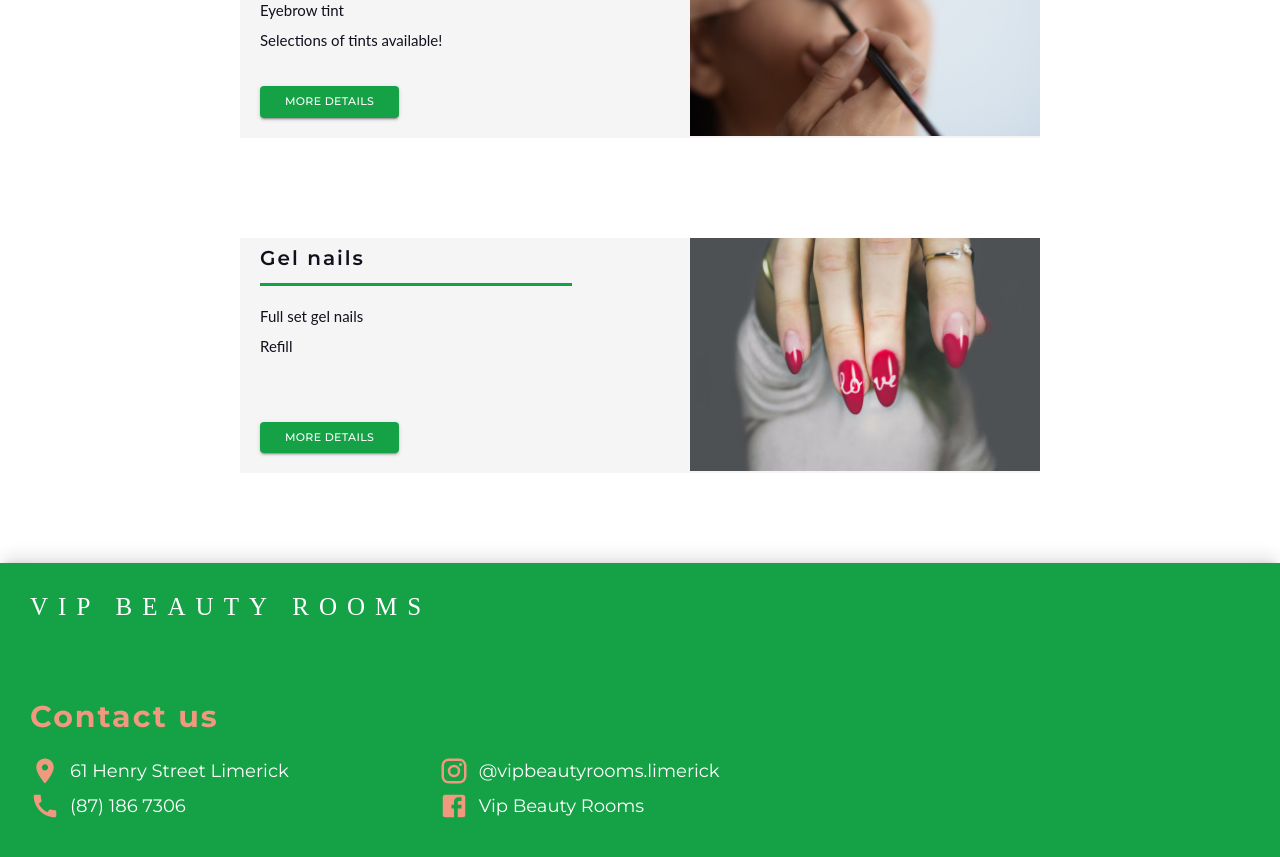
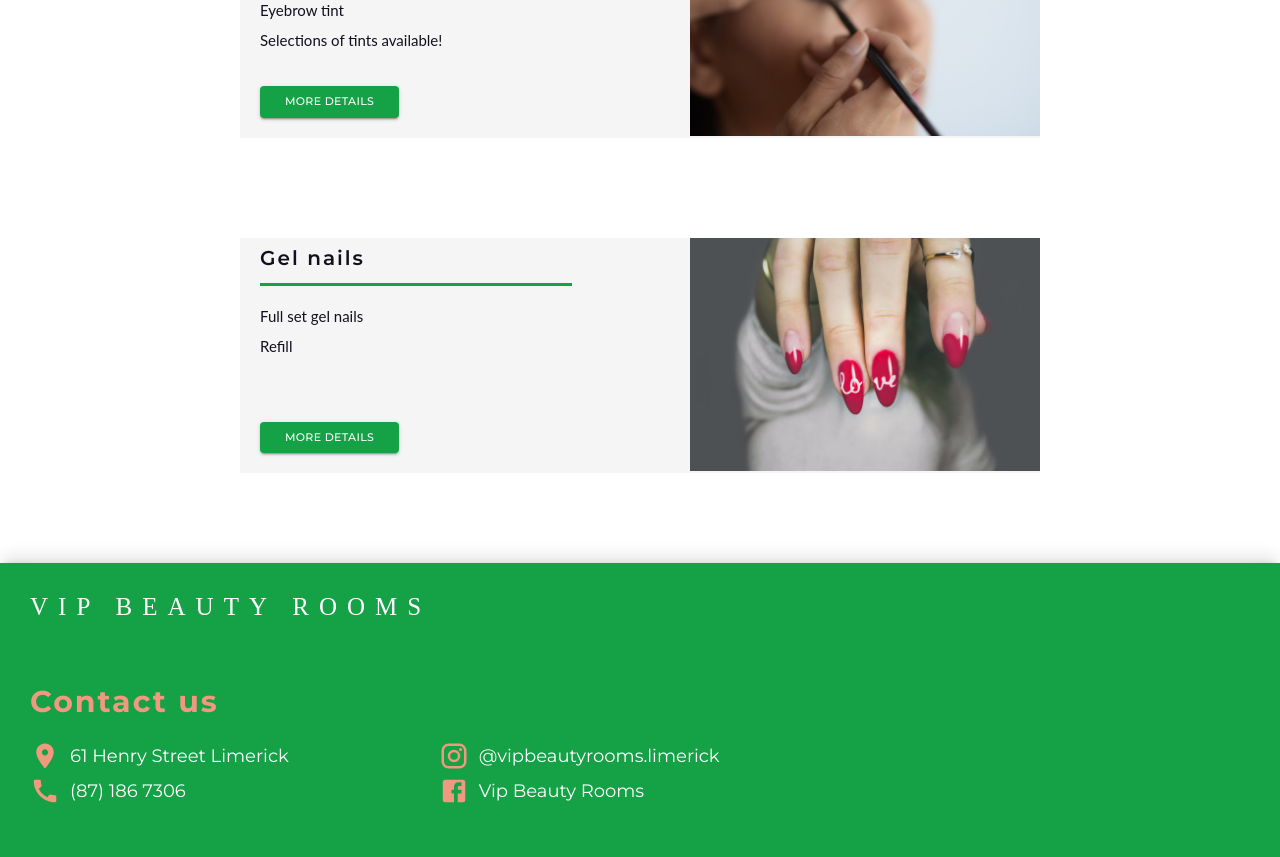
Before and after one commit to BrenoFischer/vip-beauty-rooms, a React (Create React App) app: page / in a window 1280 px wide. Shown: the part 1879-2736 px from the top of the page. Built offline with nearby package versions, Linux system fonts and the light colour scheme; a web font is replaced by a local one.

Commit message:
finish footer

```diff
--- a/src/components/footer/footer.component.js
+++ b/src/components/footer/footer.component.js
@@ -5,12 +5,20 @@ import CallIcon from '@mui/icons-material/Call';
 import FacebookIcon from '@mui/icons-material/Facebook';
 import PlaceIcon from '@mui/icons-material/Place';
 
-const FooterItem = ({ title, icon }) => {
+const FooterItem = ({ title, icon, anchor=null }) => {
     return(
-    <div className='footer-item'>
-        {icon}
-        <h4 className='footer-item__title'>{title}</h4>
-    </div>
+        anchor == null ?
+            <div className='footer-item'>
+                {icon}
+                <h4 className='footer-item__title'>{title}</h4>
+            </div>
+        :
+            <a href={anchor} target="_blank">
+                <div className='footer-item'>
+                    {icon}
+                    <h4 className='footer-item__title'>{title}</h4>
+                </div>
+            </a>
     );
 }
 
@@ -42,10 +50,12 @@ const Footer = () => {
                         <FooterItem
                             title="@vipbeautyrooms.limerick"
                             icon={<InstagramIcon sx={iconStyle}/>}
+                            anchor='https://www.instagram.com/vipbeautyrooms.limerick/'
                         />
                         <FooterItem
                             title="Vip Beauty Rooms"
                             icon={<FacebookIcon sx={iconStyle}/>}
+                            anchor='https://www.facebook.com/profile.php?id=100085425011126'
                         />
                     </div>
                 </div>
--- a/src/components/footer/footer.styles.scss
+++ b/src/components/footer/footer.styles.scss
@@ -25,7 +25,7 @@
 
     &__section-container {
         position: absolute;
-        top: 45%;
+        top: 40%;
         left: 3rem;
     }
 
--- a/src/index.css
+++ b/src/index.css
@@ -2,6 +2,10 @@
   margin: 0;
   padding: 0;
   box-sizing: border-box;
+}
+
+a {
+  text-decoration: none;
 }
 
 body {
```
